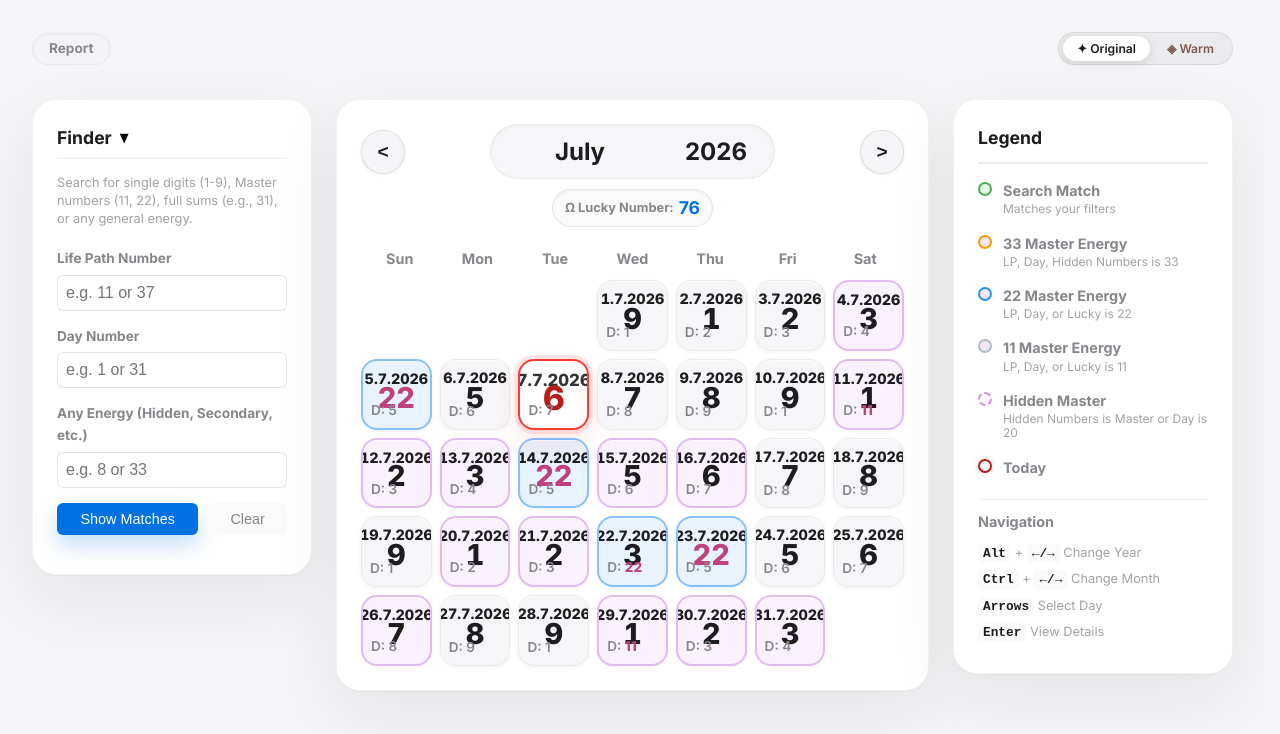
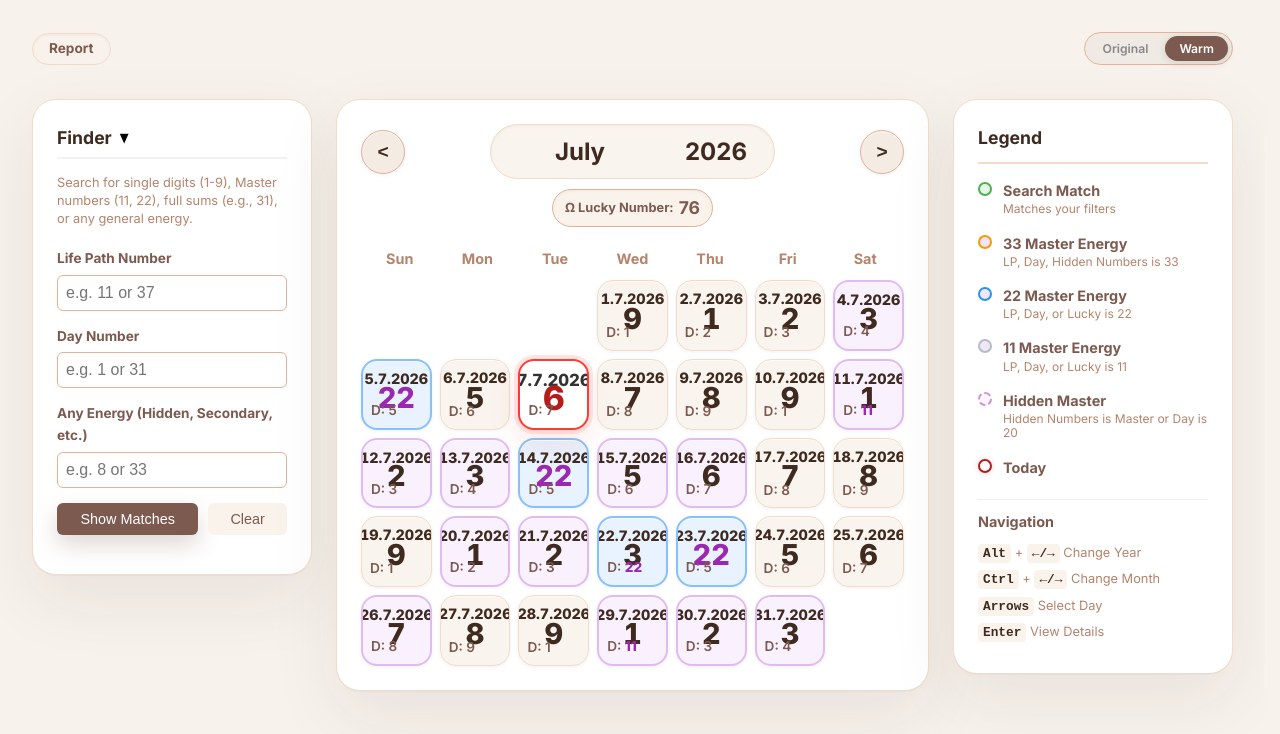
Before and after one commit to programNumber37/numerology, a plain HTML site: page index.html in a window 1280 px wide. Drawn offline with Linux system fonts and the light colour scheme.

Commit message:
some ui fixes, redesigned reading.html,

```diff
--- a/index.html
+++ b/index.html
@@ -4,7 +4,7 @@
 <head>
     <meta charset="UTF-8">
     <meta name="viewport" content="width=device-width, initial-scale=1.0">
-    <title>Numerology Calendar</title>
+    <title>Calendar</title>
     <link rel="preconnect" href="https://fonts.googleapis.com">
     <link rel="preconnect" href="https://fonts.gstatic.com" crossorigin>
     <link
@@ -26,8 +26,8 @@
                 Report
             </a>
             <div class="theme-toggle-bar" id="themeToggleBar">
-                <button class="theme-toggle-btn" data-theme="original" aria-label="Original theme">✦ Original</button>
-                <button class="theme-toggle-btn active" data-theme="warm" aria-label="Warm theme">◈ Warm</button>
+                <button class="theme-toggle-btn" data-theme="original" aria-label="Original theme">Original</button>
+                <button class="theme-toggle-btn active" data-theme="warm" aria-label="Warm theme">Warm</button>
             </div>
         </div>
 
--- a/theme-toggle.js
+++ b/theme-toggle.js
@@ -3,7 +3,7 @@
 // ============================================
 
 (function initTheme() {
-    const saved = localStorage.getItem('numerologyTheme') || 'original';
+    const saved = localStorage.getItem('numerologyTheme') || 'warm';
     document.documentElement.setAttribute('data-theme', saved);
     document.querySelectorAll('.theme-toggle-btn').forEach(btn => {
         btn.classList.toggle('active', btn.dataset.theme === saved);
--- a/themes.css
+++ b/themes.css
@@ -1199,21 +1199,92 @@ body {
 }
 
 .rd-card {
-    margin-bottom: 12px;
-    padding: 22px 24px;
+    margin-bottom: 10px;
+    padding: 0;
     background: var(--th-surface);
     border-radius: 16px;
-    box-shadow: var(--th-card-shadow);
+    /* Inset shadow — concave/pressed look, same principle as day-cells */
+    box-shadow:
+        0 1px 2px rgba(0, 0, 0, 0.04),
+        inset 0 2px 6px rgba(0, 0, 0, 0.07),
+        inset 0 1px 0 rgba(255, 255, 255, 0.9);
     border: 1px solid var(--th-border-light);
-    transition: transform 0.25s cubic-bezier(0.2, 0, 0, 1), box-shadow 0.25s ease;
+    transition: transform 0.15s cubic-bezier(0.2, 0, 0, 1);
     animation: rdCardFadeIn 0.4s ease both;
     position: relative;
     overflow: hidden;
 }
 
+/* No hover shadow — clean and flat */
 .rd-card:hover {
-    box-shadow: var(--th-card-hover-shadow);
-    transform: translateY(-2px);
+    /* intentionally empty */
+}
+
+.rd-card:active {
+    transform: scale(0.985);
+}
+
+/* ── Collapsible card inner layout ── */
+.rd-card__header {
+    display: flex;
+    align-items: center;
+    justify-content: space-between;
+    padding: 18px 22px;
+    cursor: pointer;
+    user-select: none;
+    gap: 12px;
+    min-height: 48px; /* minimum hit area */
+}
+
+.rd-card__header-left {
+    display: flex;
+    flex-direction: column;
+    gap: 3px;
+    flex: 1;
+    min-width: 0;
+}
+
+.rd-card__preview {
+    font-size: 0.8rem;
+    color: var(--th-text-secondary);
+    white-space: nowrap;
+    overflow: hidden;
+    text-overflow: ellipsis;
+    max-width: 100%;
+    display: none; /* shown only when collapsed */
+}
+
+.rd-card.rd-card--collapsed .rd-card__preview {
+    display: block;
+}
+
+.rd-card__toggle-icon {
+    font-size: 0.75rem;
+    color: var(--th-text-muted);
+    transition: transform 0.3s cubic-bezier(0.2, 0, 0, 1), opacity 0.2s;
+    flex-shrink: 0;
+    opacity: 0.6;
+    display: inline-block;
+}
+
+.rd-card.rd-card--collapsed .rd-card__toggle-icon {
+    transform: rotate(-90deg);
+}
+
+.rd-card__body {
+    padding: 0 22px 18px;
+    overflow: hidden;
+    transition: max-height 0.35s cubic-bezier(0.2, 0, 0, 1),
+                opacity 0.25s cubic-bezier(0.2, 0, 0, 1);
+    max-height: 3000px;
+    opacity: 1;
+}
+
+.rd-card.rd-card--collapsed .rd-card__body {
+    max-height: 0;
+    opacity: 0;
+    padding-bottom: 0;
+    pointer-events: none;
 }
 
 /* No left-border per type — color lives only in the title */
@@ -1228,14 +1299,15 @@ body {
 .rd-card--chinese {}
 
 .rd-card__title {
-    margin: 0 0 12px 0;
-    font-size: 1.05rem;
+    margin: 0;
+    font-size: 1.0rem;
     font-weight: 700;
     font-family: 'Playfair Display', Georgia, serif;
     letter-spacing: 0.2px;
     display: flex;
     align-items: center;
     gap: 8px;
+    text-wrap: balance;
 }
 
 /* Colored dot before each title — replaces the left border accent */
@@ -1249,44 +1321,23 @@ body {
     background: var(--th-accent);
 }
 
-.rd-card--lifepath .rd-card__title {
-    color: var(--th-rd-lifepath-accent);
-}
-
-.rd-card--lifepath .rd-card__title::before {
-    background: var(--th-rd-lifepath-accent);
-}
-
-.rd-card--month .rd-card__title {
-    color: var(--th-rd-month-accent);
-}
-
-.rd-card--month .rd-card__title::before {
-    background: var(--th-rd-month-accent);
-}
-
-.rd-card--day .rd-card__title {
-    color: var(--th-rd-day-accent);
-}
-
-.rd-card--day .rd-card__title::before {
-    background: var(--th-rd-day-accent);
-}
-
-.rd-card--year .rd-card__title {
-    color: var(--th-rd-year-accent);
-}
-
-.rd-card--year .rd-card__title::before {
-    background: var(--th-rd-year-accent);
-}
-
+/* All card titles share the same accent color — no per-type variation */
+.rd-card__title,
+.rd-card--lifepath .rd-card__title,
+.rd-card--month .rd-card__title,
+.rd-card--day .rd-card__title,
+.rd-card--year .rd-card__title,
 .rd-card--chinese .rd-card__title {
-    color: var(--th-rd-chinese-accent);
-}
-
+    color: var(--th-text);
+}
+
+/* All card dots share the single accent color */
+.rd-card--lifepath .rd-card__title::before,
+.rd-card--month .rd-card__title::before,
+.rd-card--day .rd-card__title::before,
+.rd-card--year .rd-card__title::before,
 .rd-card--chinese .rd-card__title::before {
-    background: var(--th-rd-chinese-accent);
+    background: var(--th-accent);
 }
 
 .rd-card__text {
@@ -1296,6 +1347,36 @@ body {
     margin: 0;
     word-wrap: break-word;
     overflow-wrap: break-word;
+    text-wrap: pretty;
+}
+
+/* ── Summary wrapper (desktop: centered surface box) ── */
+.rd-summary-wrapper {
+    margin-bottom: 28px;
+}
+
+@media (min-width: 601px) {
+    .rd-summary-wrapper {
+        background: var(--th-surface);
+        border-radius: 20px;
+        padding: 24px;
+        box-shadow:
+            0 1px 3px rgba(0, 0, 0, 0.05),
+            inset 0 1px 0 rgba(255, 255, 255, 0.8),
+            inset 0 -1px 0 rgba(0, 0, 0, 0.03),
+            inset 0 0 0 1px rgba(0, 0, 0, 0.04);
+        border: 1px solid var(--th-border-light);
+    }
+
+    /* Center the grid boxes — auto-sized columns, centered in the panel */
+    .rd-summary-wrapper .detail-grid {
+        display: grid;
+        grid-template-columns: repeat(5, minmax(0, 180px));
+        justify-content: center;
+        gap: 12px;
+        width: 100%;
+        margin-bottom: 0 !important;
+    }
 }
 
 /* Collapsible Chinese Zodiac card */
@@ -1578,15 +1659,26 @@ body {
         font-size: 1.3rem;
     }
 
-    /* Reading cards */
+    /* Reading cards — on mobile, no padding override needed since padding lives in header/body */
     .rd-card {
-        padding: 16px 18px;
-        margin-bottom: 12px;
+        margin-bottom: 10px;
         border-radius: 14px;
     }
 
+    .rd-card__header {
+        padding: 14px 16px;
+    }
+
+    .rd-card__body {
+        padding: 0 16px 14px;
+    }
+
+    .rd-card.rd-card--collapsed .rd-card__body {
+        padding-bottom: 0;
+    }
+
     .rd-card__title {
-        font-size: 0.95rem;
+        font-size: 0.92rem;
     }
 
     .rd-card__text {
```
Also changed, not shown: reading.html (+16 -4 lines), reading.js (+58 -16 lines).
